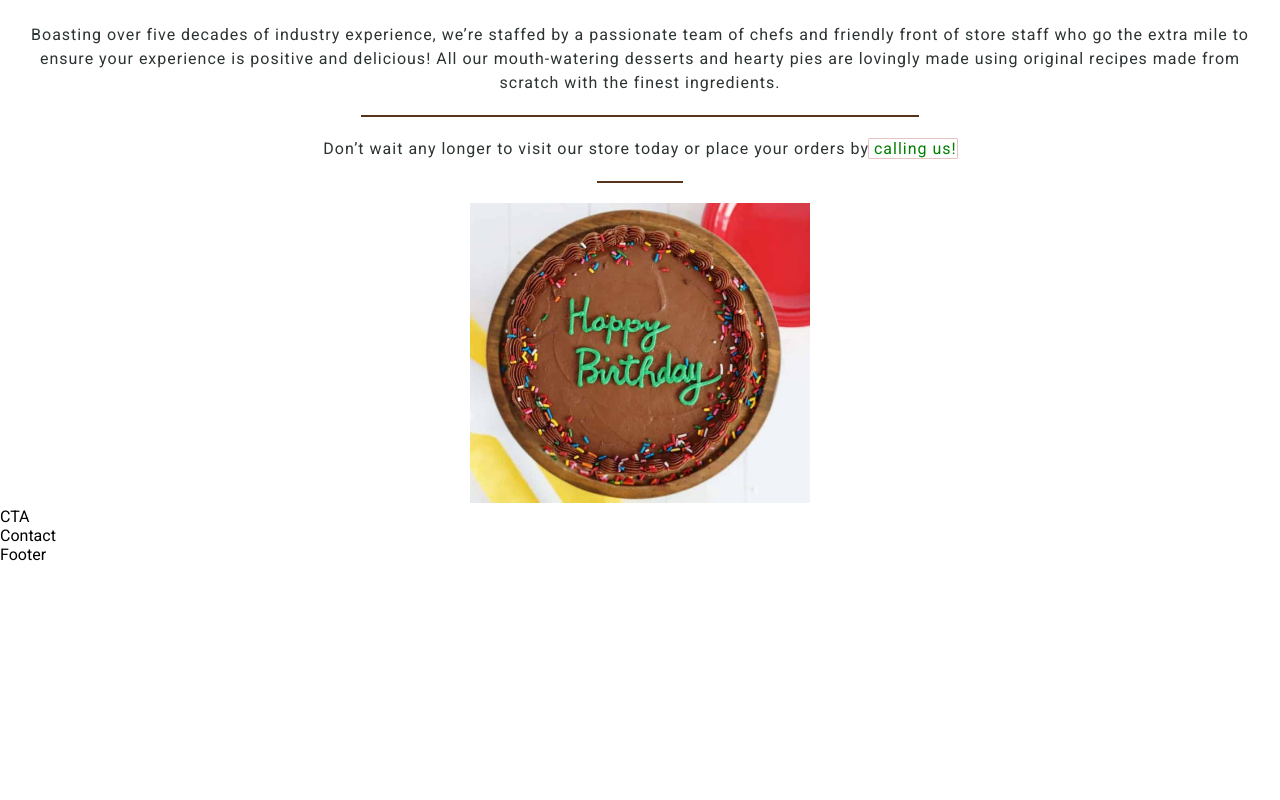
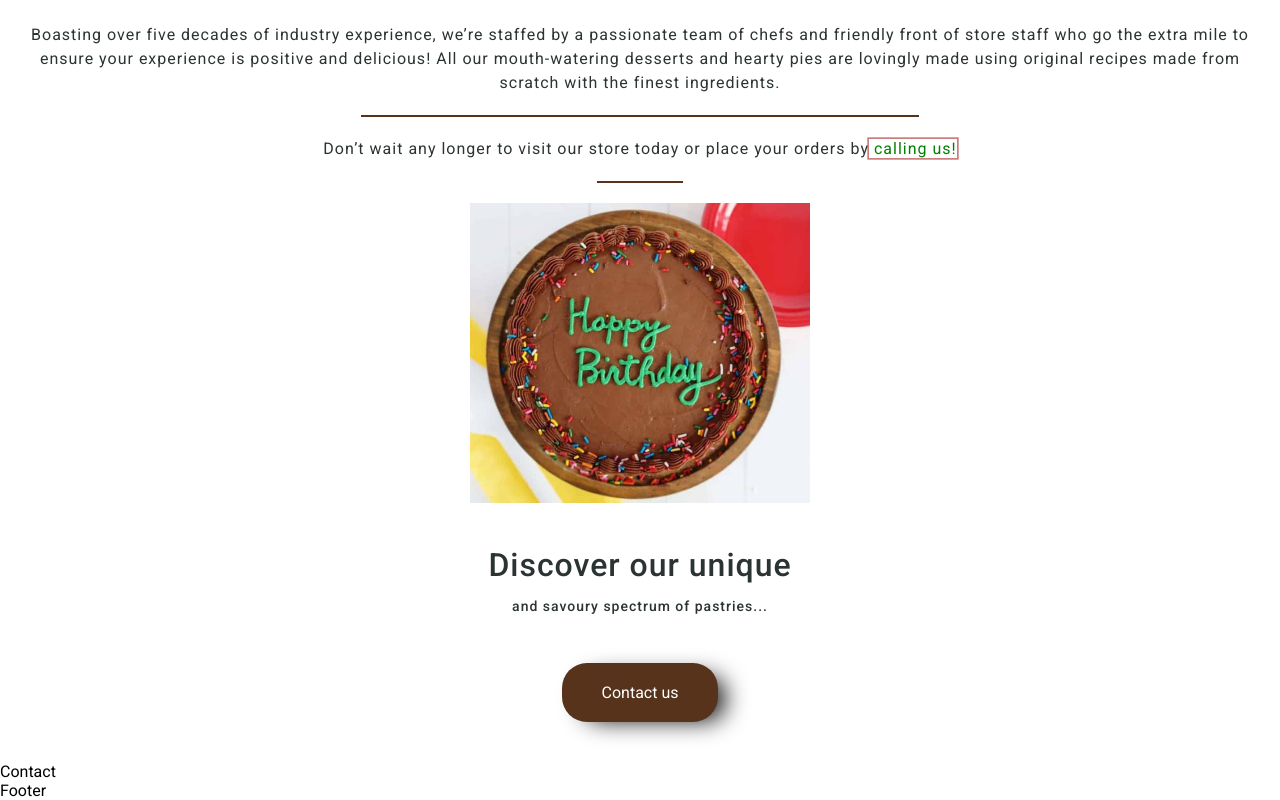
Before and after one commit to codepantha/cakesbyjums, a React (Create React App) app: page / in a window 1280 px wide. Shown: the part 2644-3444 px from the top of the page. Before the commit the page ends 3208 px from the top, so only its background shows below. Built offline with nearby package versions, Linux system fonts and the light colour scheme.

Commit message:
Create and style CTA section

```diff
--- a/src/components/CTA/CTA.jsx
+++ b/src/components/CTA/CTA.jsx
@@ -3,7 +3,10 @@ import './cta.css';
 
 const CTA = () => {
   return (
-    <div>CTA</div>
+    <section class="cta">
+      <h3>Discover our unique <span>and savoury spectrum of pastries...</span></h3>
+      <a href="#contact" className="contact_us">Contact us</a>
+    </section>
   )
 }
 
--- a/src/components/CTA/cta.css
+++ b/src/components/CTA/cta.css
@@ -0,0 +1,41 @@
+.cta {
+  padding: 40px 20px;
+  text-align: center;
+  color: #2c3333;
+}
+
+.cta h3 {
+  font-size: 32px;
+  line-height: 36px;
+  letter-spacing: 1px;
+  font-weight: 500;
+  margin-bottom: 28px;
+}
+
+.cta span {
+  display: block;
+  font-size: 14px;
+  line-height: 18px;
+  margin-top: 14px;
+}
+
+.cta .contact_us {
+  display: inline-block;
+  text-decoration: none;
+  background-color: #57331B;
+  padding: 20px 40px;
+  border-radius: 25px;
+  color: #fff;
+  margin-top: 20px;
+  -webkit-box-shadow: 14px 6px 25px -8px #000000;
+  box-shadow: 14px 6px 25px -8px #000000;
+}
+
+.cta .contact_us:hover {
+  -webkit-box-shadow: 14px 6px 16px -8px #000000;
+  box-shadow: 14px 6px 16px -8px #000000;
+}
+
+.cta .contact_us:active {
+  outline: none;
+}
```
